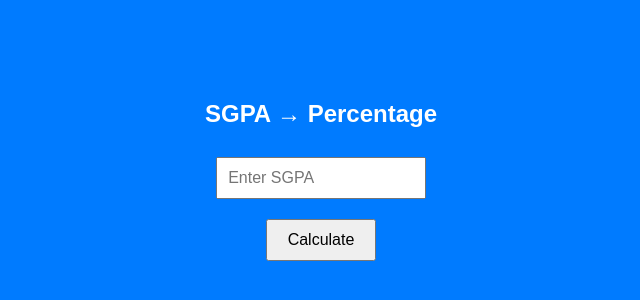
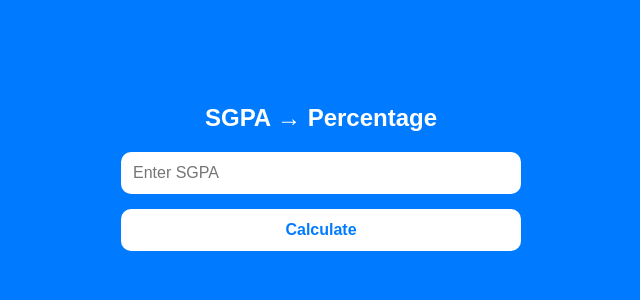
Before and after one commit to Aniruddha-Sonawane/SPPU-SGPA-Calculator, a plain HTML site: page index.html in a window 1280 px wide. Shown: the part 222-522 px from the top of the page, without its empty margins (319-959 px from the left). Drawn offline with Linux system fonts and the light colour scheme.

Commit message:
Update index.html

```diff
--- a/index.html
+++ b/index.html
@@ -4,61 +4,29 @@
   <meta charset="UTF-8">
   <meta name="viewport" content="width=device-width, initial-scale=1.0">
   <title>SGPA to Percentage</title>
-  <style>
-    body {
-      margin: 0;
-      font-family: Arial, sans-serif;
-      background-color: #007BFF; /* simple solid blue */
-      color: #fff;
-      display: flex;
-      justify-content: center;
-      align-items: center;
-      height: 100vh;
-    }
-
-    .calculator {
-      padding: 20px;
-      text-align: center;
-    }
-
-    input[type="number"] {
-      padding: 10px;
-      margin: 10px 0;
-      width: 80%;
-      font-size: 1em;
-    }
-
-    button {
-      padding: 10px 20px;
-      font-size: 1em;
-      margin-top: 10px;
-      cursor: pointer;
-    }
-
-    .result {
-      margin-top: 15px;
-      font-size: 1.2em;
-    }
-  </style>
 </head>
-<body>
-  <div class="calculator">
-    <h2>SGPA → Percentage</h2>
-    <input type="number" id="sgpa" placeholder="Enter SGPA" step="0.01" min="0" max="10">
+<body style="margin:0; font-family: Arial, sans-serif; background-color:#007BFF; color:#fff; display:flex; justify-content:center; align-items:center; height:100vh; text-align:center;">
+  <div style="padding:20px; width:90%; max-width:400px;">
+    <h2 style="margin-bottom:20px;">SGPA → Percentage</h2>
+    <input id="sgpa" type="number" placeholder="Enter SGPA" step="0.01" min="0" max="10"
+      style="padding:12px; font-size:16px; width:100%; border:none; border-radius:10px; margin-bottom:15px; box-sizing:border-box;">
     <br>
-    <button onclick="calculatePercentage()">Calculate</button>
-    <div class="result" id="result"></div>
+    <button onclick="calculatePercentage()"
+      style="padding:12px 0; font-size:16px; width:100%; border:none; border-radius:10px; background-color:#fff; color:#007BFF; font-weight:bold; cursor:pointer;">
+      Calculate
+    </button>
+    <div id="result" style="margin-top:20px; font-size:18px; font-weight:bold;"></div>
   </div>
 
   <script>
     function calculatePercentage() {
       const sgpa = parseFloat(document.getElementById('sgpa').value);
-      if (isNaN(sgpa) || sgpa < 0 || sgpa > 10) {
-        document.getElementById('result').innerText = "Enter a valid SGPA (0-10)";
+      if(isNaN(sgpa) || sgpa < 0 || sgpa > 10) {
+        document.getElementById('result').innerText = "Enter valid SGPA (0-10)";
         return;
       }
       const percentage = (sgpa * 10 - 0.75).toFixed(2);
-      document.getElementById('result').innerText = `Percentage: ${percentage}%`;
+      document.getElementById('result').innerText = "Percentage: " + percentage + "%";
     }
   </script>
 </body>
```
